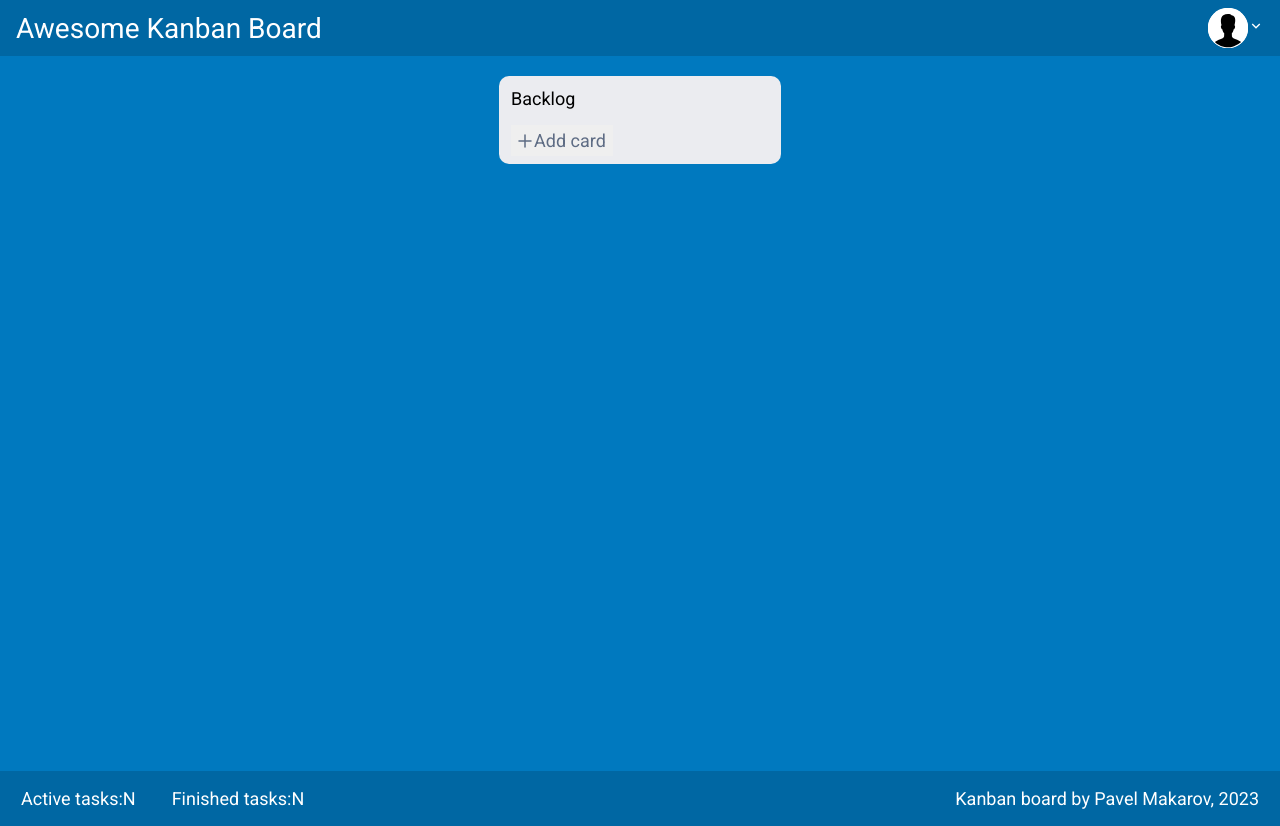
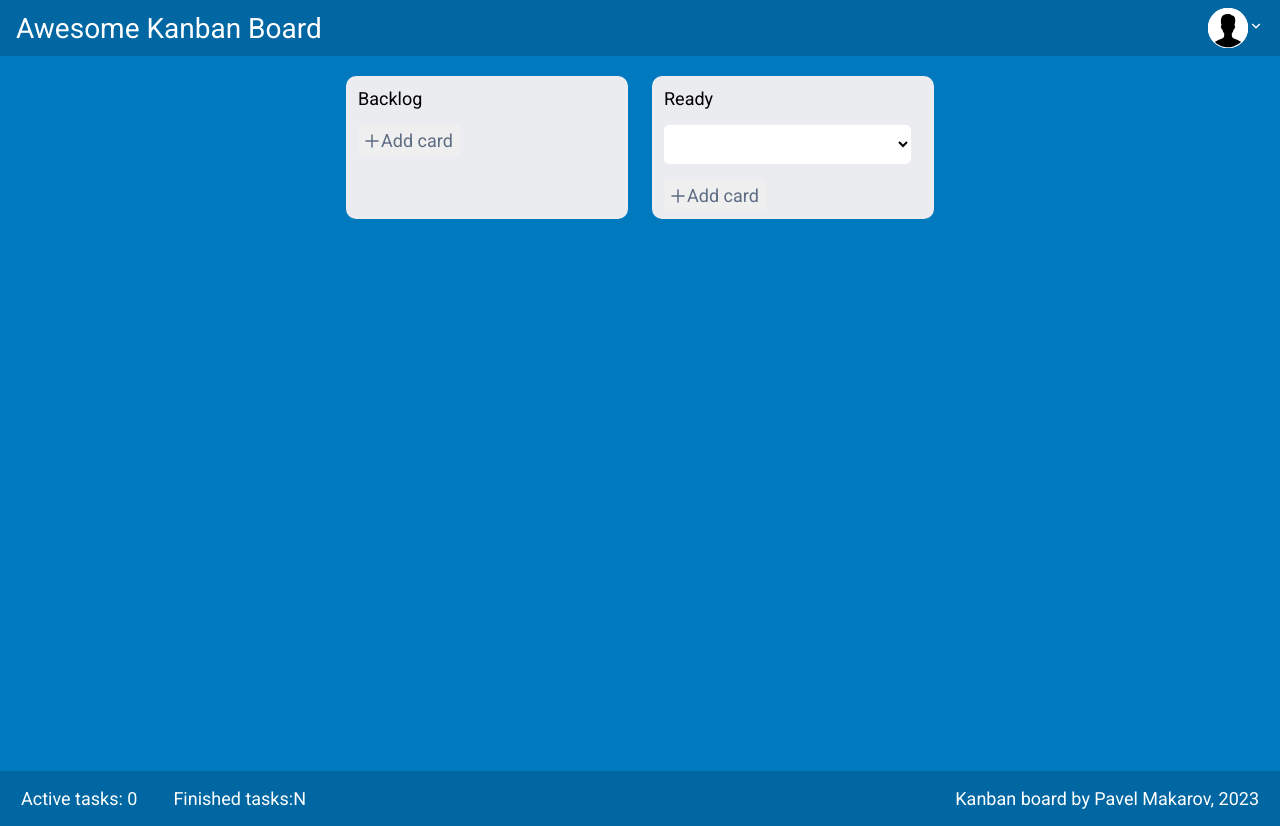
Before and after one commit to frelay/Kanban-board, a React (Create React App) app: page / in a window 1280 px wide. Built offline with nearby package versions, Linux system fonts and the light colour scheme.

Commit message:
Add context for task and start make other task blocks

```diff
--- a/src/App.jsx
+++ b/src/App.jsx
@@ -1,15 +1,22 @@
+import { useState } from "react";
 import Header from "./components/header/Header";
 import Main from "./components/main/Main";
 import Footer from "./components/footer/Footer";
+import TasksContext from "./context/TasksContext";
 import "./App.scss";
 
 function App() {
+  // Состояние для списка задач
+  const [tasks, setTasks] = useState([]);
+
   return (
-    <div className="App">
-      <Header />
-      <Main />
-      <Footer />
-    </div>
+    <TasksContext.Provider value={{ tasks, setTasks }}>
+      <div className="App">
+        <Header />
+        <Main />
+        <Footer backlogTasks={tasks.length} />
+      </div>
+    </TasksContext.Provider>
   );
 }
 
--- a/src/components/footer/Footer.jsx
+++ b/src/components/footer/Footer.jsx
@@ -1,10 +1,10 @@
 import "./Footer.scss";
 
-export default function Footer() {
+export default function Footer({ backlogTasks }) {
   return (
     <footer className="footer">
       <div className="footer__task-wrapper">
-        <div className="footer__active-tasks">Active tasks:N</div>
+        <div className="footer__active-tasks">Active tasks: {backlogTasks}</div>
         <div className="footer__finished-tasks">Finished tasks:N</div>
       </div>
       <div className="footer__developer">
--- a/src/components/main/Main.jsx
+++ b/src/components/main/Main.jsx
@@ -1,4 +1,5 @@
-import TasksBlock from "../tasks-block/TasksBlock";
+import Backlog from "../tasks-block/Backlog";
+import Ready from "../tasks-block/Ready";
 import "./Main.scss";
 
 export default function Main() {
@@ -6,7 +7,8 @@ export default function Main() {
     <main className="main">
       {/* Рисуем блоки для задач */}
       <div className="main__tasks-block-wrapper">
-        <TasksBlock blockName="Backlog" />
+        <Backlog blockName="Backlog" />
+        <Ready blockName="Ready" />
       </div>
     </main>
   );
--- a/src/components/tasks-block/TasksBlock.jsx
+++ b/src/components/tasks-block/Backlog.jsx
@@ -1,17 +1,16 @@
-import { useState } from "react";
+import { useContext, useState } from "react";
 import TaskInput from "./task-form/TaskInput";
 import TaskBtn from "./task-form/TaskBtn";
+import TasksContext from "../../context/TasksContext";
 import "./TasksBlock.scss";
 
-export default function TasksBlock({ blockName }) {
+export default function Backlog({ blockName }) {
   // Состояние для показа инпута
   const [unvisible, setVisible] = useState(false);
   // Состояние для контролируемого инпута
   const [text, setText] = useState("");
-  // Состояние для списка задач
-  const [tasks, setTasks] = useState([]);
-
-  console.log(tasks);
+  // Используем контекст
+  const { tasks, setTasks } = useContext(TasksContext);
 
   // Обработчик для контролируемого ввода
   function handleInputChange(e) {
--- /dev/null
+++ b/src/components/tasks-block/Ready.jsx
@@ -0,0 +1,18 @@
+import { useContext } from "react";
+import TaskBtn from "./task-form/TaskBtn";
+import TasksSelect from "./task-form/TasksSelect";
+import TasksContext from "../../context/TasksContext";
+import "./TasksBlock.scss";
+
+export default function Ready({ blockName }) {
+  // Используем контекст
+  const { tasks, setTasks } = useContext(TasksContext);
+
+  return (
+    <div className="tasks-block">
+      <h2 className="tasks-block__title">{blockName}</h2>
+      <TasksSelect tasks={tasks} />
+      <TaskBtn />
+    </div>
+  );
+}
--- a/src/components/tasks-block/TasksBlock.scss
+++ b/src/components/tasks-block/TasksBlock.scss
@@ -33,7 +33,9 @@
   &__task:last-child {
     margin-bottom: 0;
   }
-  &__input {
+  &__input,
+  &__select,
+  &__option {
     border: none;
     border-radius: 5px;
     width: 15.43rem;
@@ -42,6 +44,7 @@
     outline: none;
     font-family: $mainFont;
     font-size: $mainFontSize;
+    background-color: $white;
     color: $black;
   }
   &__add-btn {
--- /dev/null
+++ b/src/components/tasks-block/task-form/TasksSelect.jsx
@@ -0,0 +1,10 @@
+export default function TasksSelect({ tasks }) {
+  console.log(tasks);
+  return (
+    <select className="tasks-block__select">
+      {tasks.map((task) => {
+        return <option className="tasks-block__option">{task.title}</option>;
+      })}
+    </select>
+  );
+}
--- /dev/null
+++ b/src/context/TasksContext.js
@@ -0,0 +1,9 @@
+import { createContext } from "react";
+
+// Контекст для задач
+const TasksContext = createContext({
+  tasks: [],
+  setTasks: () => {},
+});
+
+export default TasksContext;
--- a/src/data/backlog.js
+++ /dev/null
@@ -1,3 +0,0 @@
-const backlog = [];
-
-export default backlog;
```
